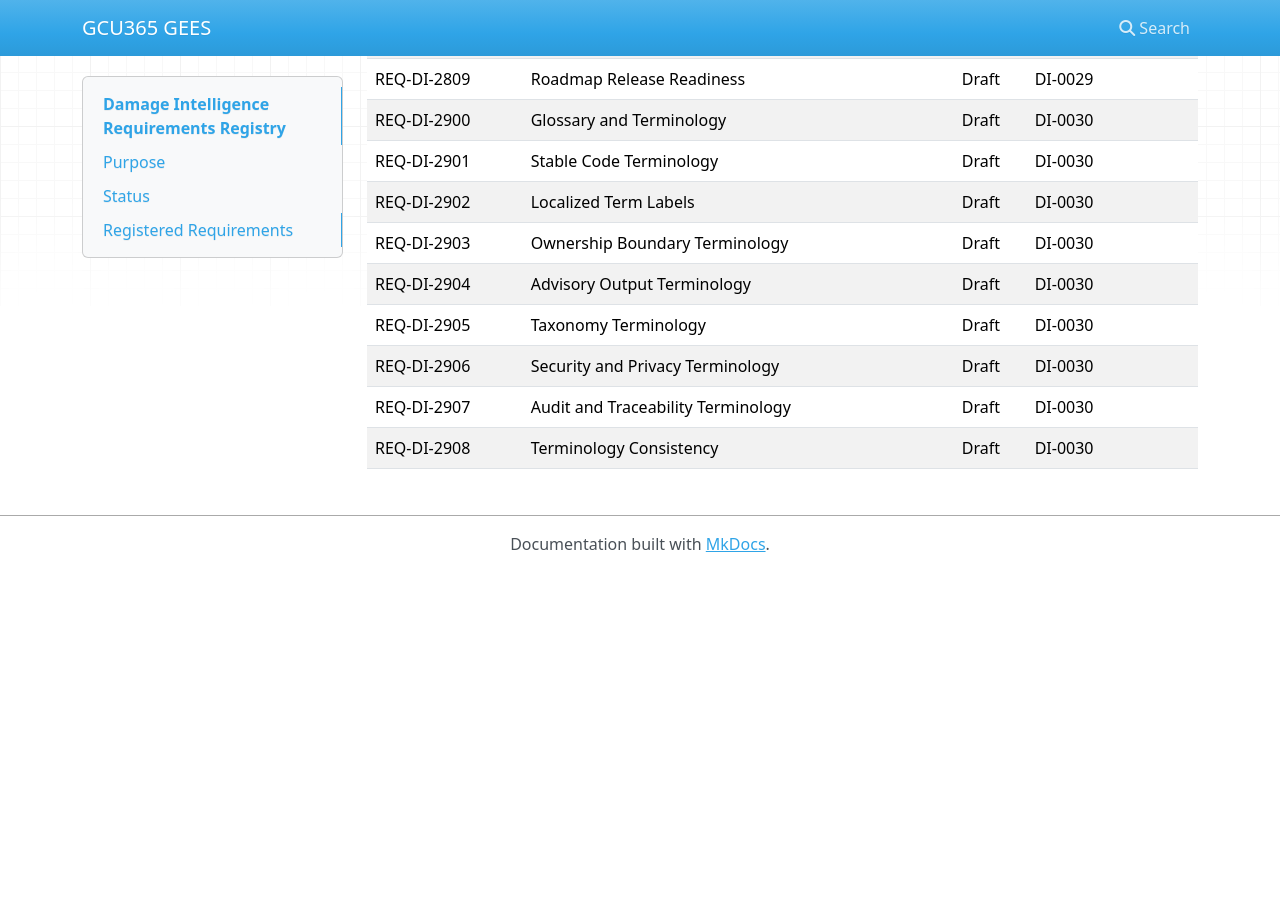
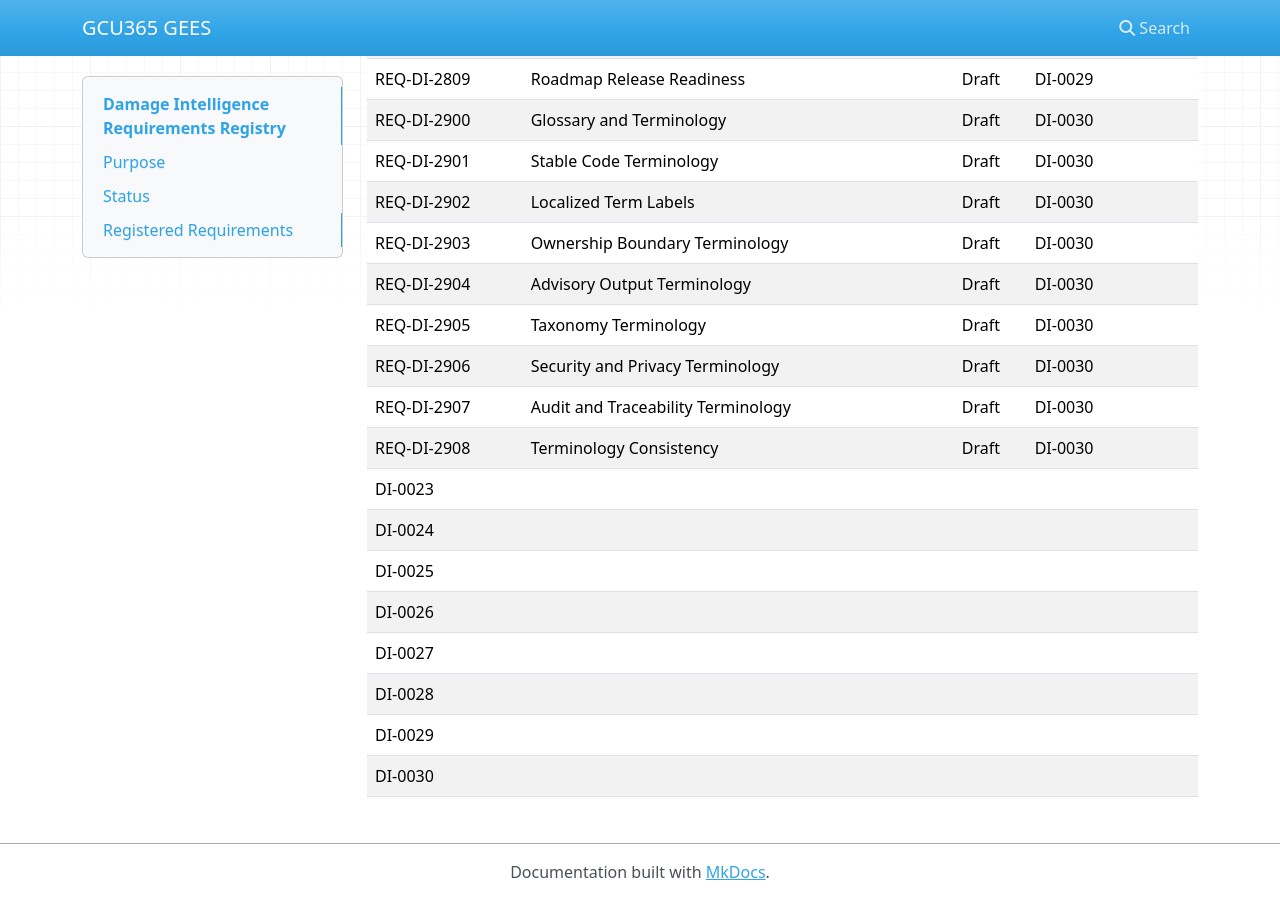
Before and after one commit to My10Sons/GCU365GEES, an MkDocs documentation site: the page built from docs/99-Appendices/Requirement-Registry/DAMAGE.md, in a window 1280 px wide and 900 px high, scrolled down 19615 px. Built offline with MkDocs 1.6.1, drawn with Linux system fonts in a browser that asks for light colours; nearby versions of some CDN libraries; before the commit the page ends 20187 px from its top, so only the background shows below that.

Commit message:
Update DAMAGE.md

```diff
--- a/docs/99-Appendices/Requirement-Registry/DAMAGE.md
+++ b/docs/99-Appendices/Requirement-Registry/DAMAGE.md
@@ -491,3 +491,11 @@ Requirements have been registered below.
 | REQ-DI-2906 | Security and Privacy Terminology | Draft | DI-0030 | Security and privacy glossary terms |
 | REQ-DI-2907 | Audit and Traceability Terminology | Draft | DI-0030 | Audit and traceability glossary terms |
 | REQ-DI-2908 | Terminology Consistency | Draft | DI-0030 | Consistent terminology across artifacts |
+DI-0023
+DI-0024
+DI-0025
+DI-0026
+DI-0027
+DI-0028
+DI-0029
+DI-0030
```
